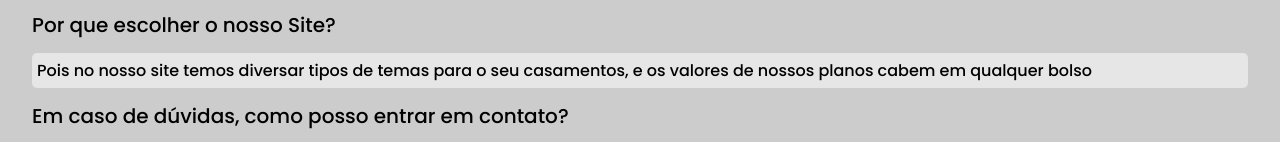
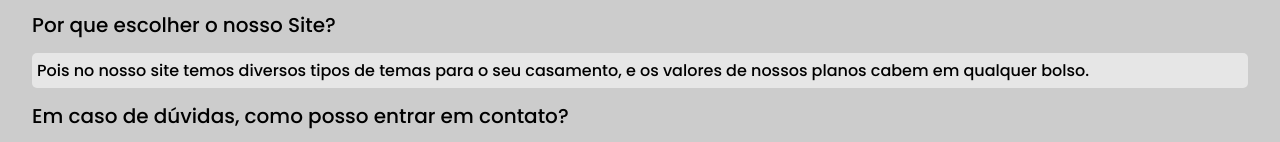
Before and after one commit to philippinimicael/teste001-casamento-sertanejo, a plain HTML site: page index.html in a window 1280 px wide. Shown: the part 3311-3453 px from the top of the page. Drawn offline with nearby package versions, Linux system fonts and the light colour scheme.

Commit message:
Add files via upload

```diff
--- a/index.html
+++ b/index.html
@@ -128,7 +128,7 @@
             <p>O site de casamento é o recurso ideal para concentrar todas as informações do seu evento em um único lugar. Seus convidados podem conhecer a história de amor do casal, ficar por dentro dos detalhes do casamento, confirmar presença, comprar presentes, entre outras praticidades.</p>
 
             <h1>Por que escolher o nosso Site?</h1>
-            <p>Pois no nosso site temos diversar tipos de temas para o seu casamentos, e os valores de nossos planos cabem em qualquer bolso</p>
+            <p>Pois no nosso site temos diversos tipos de temas para o seu casamento, e os valores de nossos planos cabem em qualquer bolso.</p>
 
             <h1>Em caso de dúvidas, como posso entrar em contato?</h1>
             <p>Entre em contato com o nosso time através dos link de Instagram, Facebook ou Whatsapp que estão anexados logo abaixo:</p>
```
